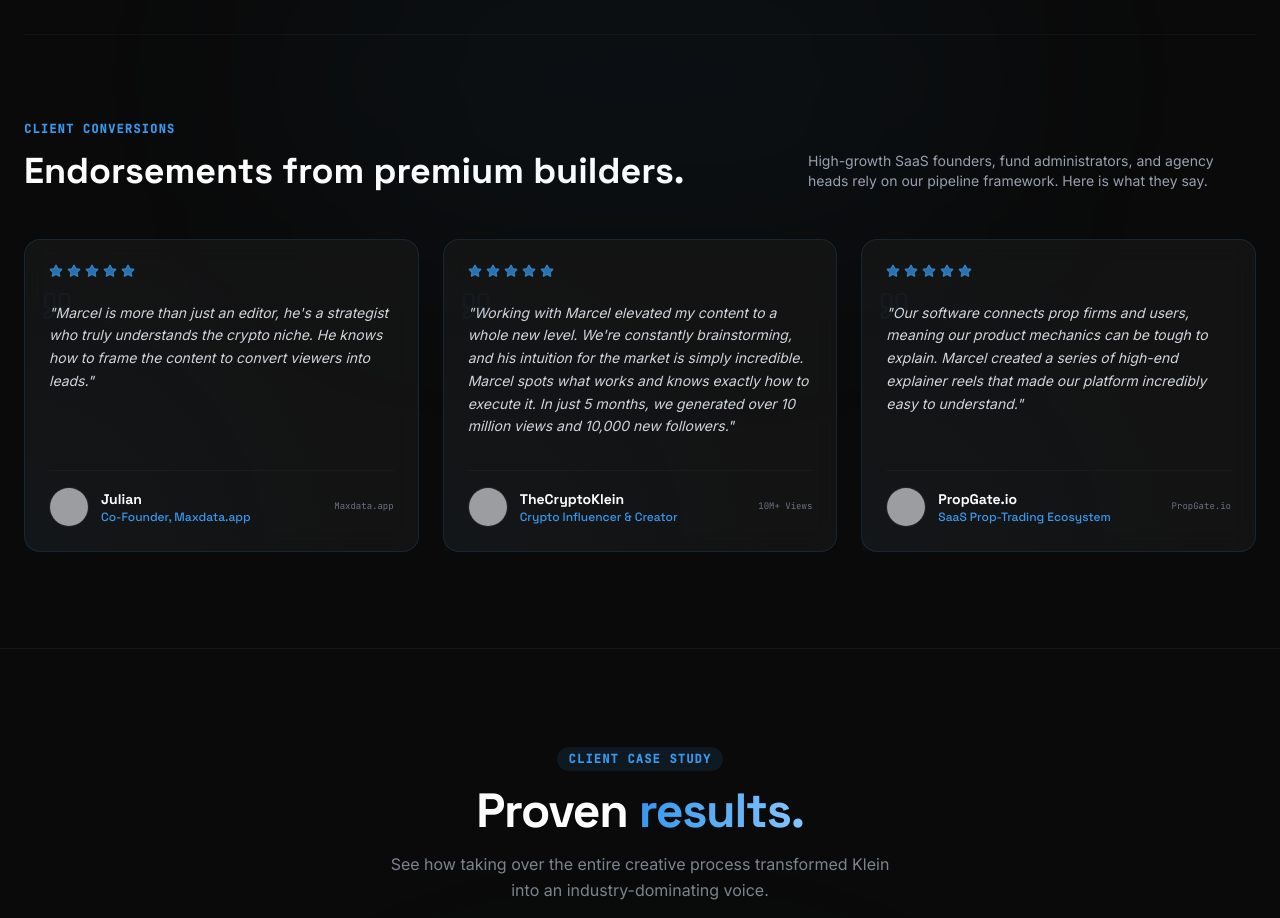
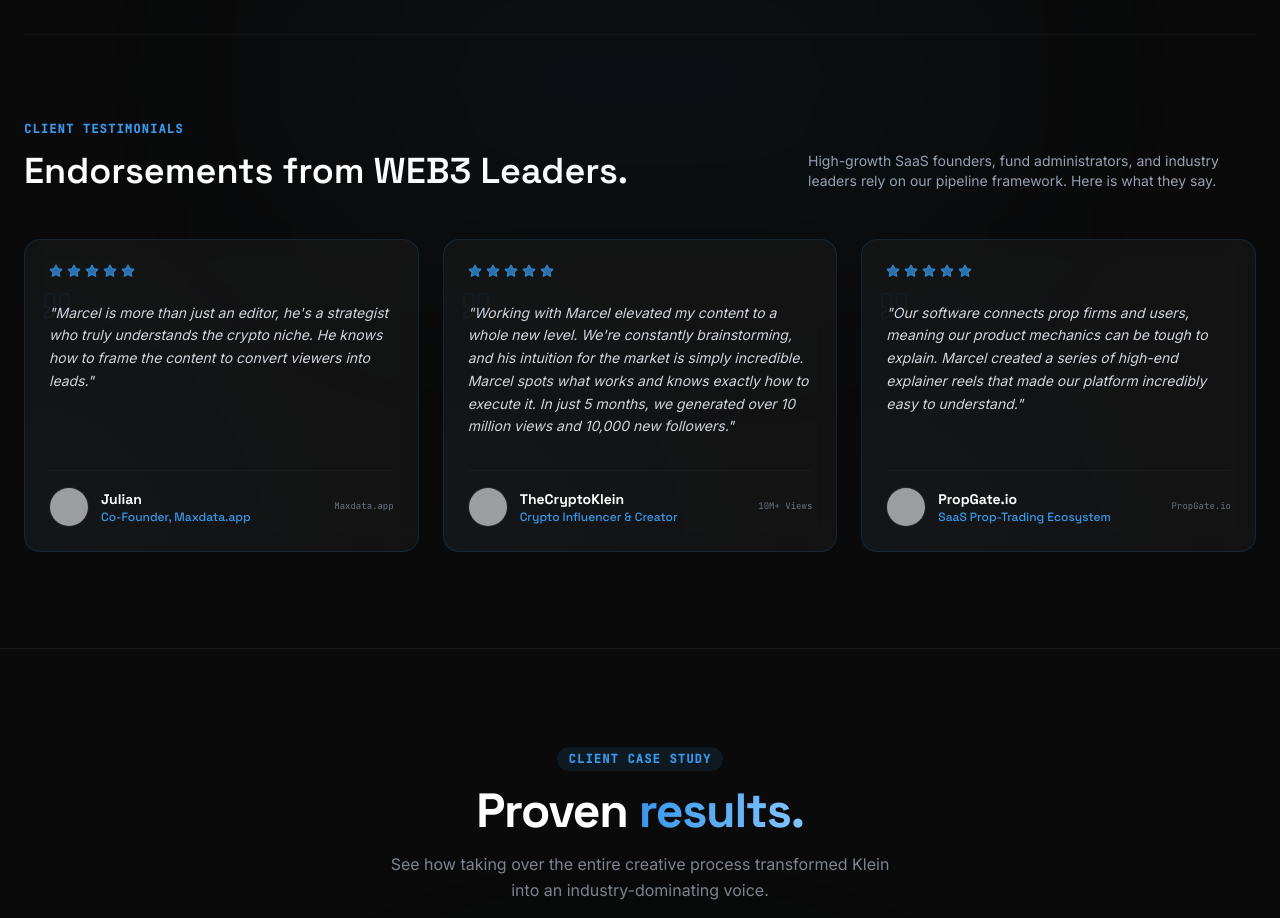
Before and after one commit to marcuch3/BatchCut-Marcel2, a React (Vite) app: page / in a window 1280 px wide. Shown: the part 4780-5698 px from the top of the page. Built offline with nearby package versions, Linux system fonts and the light colour scheme; grey boxes are pictures that could not be loaded; a web font is replaced by a local one.

Commit message:
Update ViralPortfolio.tsx

```diff
--- a/src/components/ViralPortfolio.tsx
+++ b/src/components/ViralPortfolio.tsx
@@ -212,14 +212,16 @@ export default function ViralPortfolio() {
           <div className="flex flex-col md:flex-row md:items-end justify-between mb-12 gap-4">
             <div>
               <span className="text-xs font-mono tracking-widest text-sui uppercase font-bold">
-                CLIENT CONVERSIONS
+                            {language === "pl" ? "OPINIE KLIENTÓW" : "CLIENT TESTIMONIALS"}
               </span>
-              <h3 className="text-2xl md:text-4xl font-display font-bold text-white mt-3">
-                Endorsements from premium builders.
+              <h3 className="text-2xl md:text-4xl font-display font-bold text-white mt-3 font-semibold">
+                {language === "pl" ? "Zobacz, co mówią klienci." : "Endorsements from WEB3 Leaders."}
               </h3>
             </div>
             <p className="text-gray-400 font-sans text-sm max-w-md">
-              High-growth SaaS founders, fund administrators, and agency heads rely on our pipeline framework. Here is what they say.
+              {language === "pl"
+                ? "Założyciele rozwijających się startupów, twórcy Web3 oraz marki osobiste budują z nami powtarzalne zasięgi. Oto ich opinie."
+                : "High-growth SaaS founders, fund administrators, and industry leaders rely on our pipeline framework. Here is what they say."}
             </p>
           </div>
 
```
